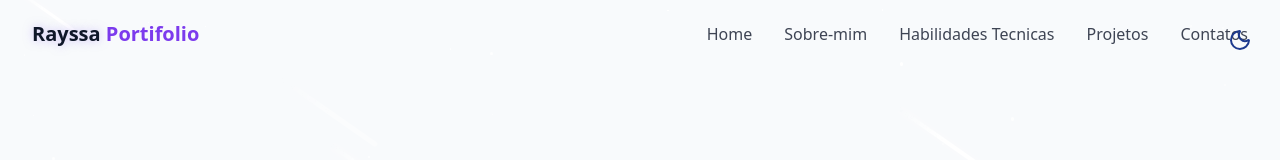
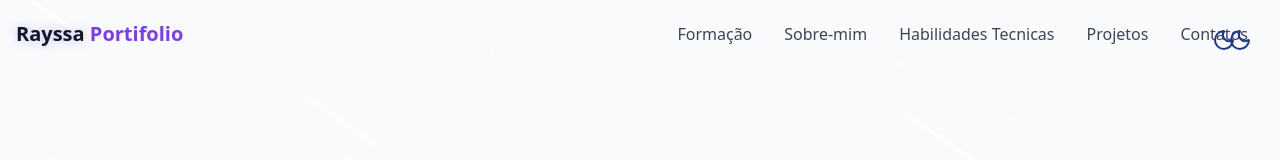
Before and after one commit to RayssaVicente/portifolio, a React (Vite) app: page / in a window 1280 px wide. Shown: the top 160 px of the page. Built offline with nearby package versions, Linux system fonts and the light colour scheme.

Commit message:
Melhorando o navbar

```diff
--- a/src/components/Navbar.jsx
+++ b/src/components/Navbar.jsx
@@ -1,15 +1,15 @@
-import { href } from "react-router-dom";
-import {cn} from "@/lib/utils";
+import { cn } from "@/lib/utils";
 import { useEffect, useState } from "react";
 import { Menu, X } from "lucide-react";
+import { ThemeToggle } from "./ThemeToggle"; // Certifique-se de que o caminho está correto
 
 const navItems = [
-    {name: "Home", href: "#hero"},
-    {name: "Sobre-mim", href: "#About"},
-    {name: "Habilidades Tecnicas", href: "#skills"},
-    {name: "Projetos", href: "#projects"},
-    {name: "Contatos", href: "#contact"},
-]
+  { name: "Formação", href: "#formacao" },
+  { name: "Sobre-mim", href: "#About" },
+  { name: "Habilidades Tecnicas", href: "#skills" },
+  { name: "Projetos", href: "#projects" },
+  { name: "Contatos", href: "#contact" },
+];
 
 export const Navbar = () => {
   const [isScrolled, setIsScrolled] = useState(false);
@@ -17,55 +17,66 @@ export const Navbar = () => {
 
   useEffect(() => {
     const handleScroll = () => {
-            setIsScrolled(window.screenY > 10)
-        }
+      // Corrigido para scrollY (screenY é outra coisa)
+      setIsScrolled(window.scrollY > 10);
+    };
 
-        window.addEventListener("scroll", handleScroll)
-        return () => window.removeEventListener("scroll", handleScroll)
-    }, [])
-    return <nav className={cn("fixed w-full z-40 transition-all duration-300",
-        isScrolled ? "py-3 bg-background/80 backdrop-blur-md shadow-xs" : "py-5"
+    window.addEventListener("scroll", handleScroll);
+    return () => window.removeEventListener("scroll", handleScroll);
+  }, []);
+
+  return (
+    <nav
+      className={cn(
+        "fixed w-full z-40 transition-all duration-300",
+        isScrolled ? "py-3 bg-background/80 backdrop-blur-md shadow-sm" : "py-5"
       )}
-
     >
-        <div className="container flex items-center justify-between">
+      <div className="container flex items-center justify-between px-4">
+        {/* LOGO */}
         <a className="text-xl font-bold text-primary flex items-center" href="#hero">
           <span className="relative z-10">
-
-                    <span className="text-glow text-foreground"> Rayssa </span> {""}
-                    Portifolio
+            <span className="text-glow text-foreground"> Rayssa </span> Portifolio
           </span>
         </a>
 
-            {/* desktop nav */}
-            <div className="hidden md:flex space-x-8">
+        {/* LADO DIREITO: Links e Botões */}
+        <div className="flex items-center space-x-4">
+
+          {/* Menu Desktop: Esconde no Mobile */}
+          <div className="hidden md:flex space-x-8 mr-4">
             {navItems.map((item, key) => (
-                    <a key={key} href={item.href} className="text-foreground/80 hover:text-primary transition-colors duration-300">
+              <a
+                key={key}
+                href={item.href}
+                className="text-foreground/80 hover:text-primary transition-colors duration-300"
+              >
                 {item.name}
               </a>
             ))}
           </div>
 
-            {/*mobile nav*/}
+          {/* BOTÃO TEMA: Visível em todos os tamanhos de tela */}
+          <ThemeToggle />
 
-            <button onClick={() => setIsMenuOpen( (prev) => !prev)}
+          {/* BOTÃO HAMBÚRGUER: Só aparece no Mobile */}
+          <button
+            onClick={() => setIsMenuOpen((prev) => !prev)}
             className="md:hidden p-2 text-foreground z-50"
             aria-label={isMenuOpen ? "Close Menu" : "Open Menu"}
           >
+            {isMenuOpen ? <X size={24} /> : <Menu size={24} />}
+          </button>
+        </div>
 
-
-                {isMenuOpen ? <X size={24}/> : <Menu  size={24}/>} {""}
-
-            </button>
-
-            <div className={cn("fixed inset-0 bg-background/95 background-blur-md z-40 flex flex-col items-center justify-center",
-            "transition-all duration-300 md:hidden",
-            isMenuOpen ? "opacity-100 pointer-events-auto"
-            : "opacity-0 pointer-events-none"
-
+        {/* OVERLAY DO MENU MOBILE */}
+        <div
+          className={cn(
+            "fixed inset-0 bg-background/95 backdrop-blur-md z-40 flex flex-col items-center justify-center md:hidden transition-all duration-300",
+            isMenuOpen ? "opacity-100 pointer-events-auto" : "opacity-0 pointer-events-none"
           )}
         >
-                <div className="flex flex-col space-y-8 text-xl">
+          <div className="flex flex-col space-y-8 text-xl text-center">
             {navItems.map((item, key) => (
               <a
                 key={key}
@@ -78,9 +89,7 @@ export const Navbar = () => {
             ))}
           </div>
         </div>
-
-
       </div>
-
     </nav>
+  );
 };
```
Lines whose indentation alone changed are shown as unchanged.
